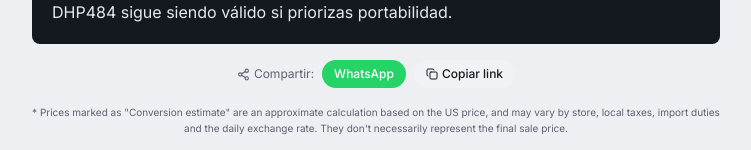
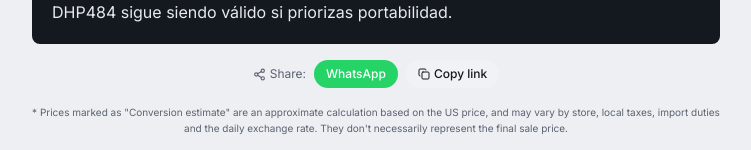
Before and after one commit to Francisco101299/comparador-dispositivos, a React (Vite) app: page /comparar/dewalt-dcd791-vs-makita-dhp484 in a window 1280 px wide. Shown: the part 3050-3200 px from the top of the page, without its empty margins (264-1015 px from the left). Built offline with nearby package versions, Linux system fonts and the light colour scheme.

Commit message:
Integrate language context for share button text

```diff
--- a/src/components/ShareButtons.jsx
+++ b/src/components/ShareButtons.jsx
@@ -6,12 +6,14 @@
 import { useState } from "react";
 import { Share2, Copy, Check } from "lucide-react";
 import { COLORS } from "../data/theme";
+import { useLanguage } from "../lib/LanguageContext";
 
 export default function ShareButtons({ devA, devB }) {
+  const { t } = useLanguage();
   const [copied, setCopied] = useState(false);
 
   const url = typeof window !== "undefined" ? window.location.href : "";
-  const text = `¿${devA.name} o ${devB.name}? Mira quién gana en esta comparación:`;
+  const text = t("share.message", { a: devA.name, b: devB.name });
 
   const handleWhatsApp = () => {
     const whatsappUrl = `https://wa.me/?text=${encodeURIComponent(`${text} ${url}`)}`;
@@ -39,7 +41,7 @@ export default function ShareButtons({ devA, devB }) {
   return (
     <div className="flex items-center justify-center gap-2 mt-4">
       <span className="text-xs flex items-center gap-1" style={{ color: COLORS.muted, fontFamily: "'Inter', sans-serif" }}>
-        <Share2 size={13} /> Compartir:
+        <Share2 size={13} /> {t("share.label")}
       </span>
       <button
         type="button"
@@ -56,7 +58,7 @@ export default function ShareButtons({ devA, devB }) {
         style={{ backgroundColor: copied ? COLORS.b : "#F0F2F5", color: copied ? "#fff" : COLORS.ink, fontFamily: "'Inter', sans-serif" }}
       >
         {copied ? <Check size={12} /> : <Copy size={12} />}
-        {copied ? "¡Copiado!" : "Copiar link"}
+        {copied ? t("share.copied") : t("share.copyLink")}
       </button>
     </div>
   );
```
